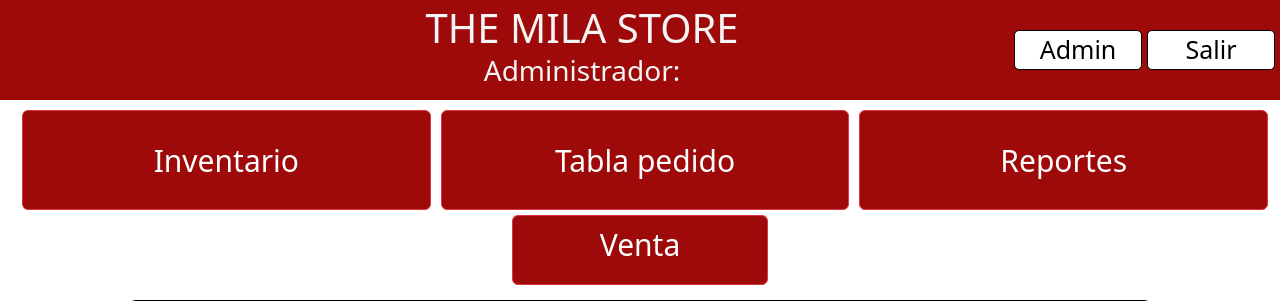
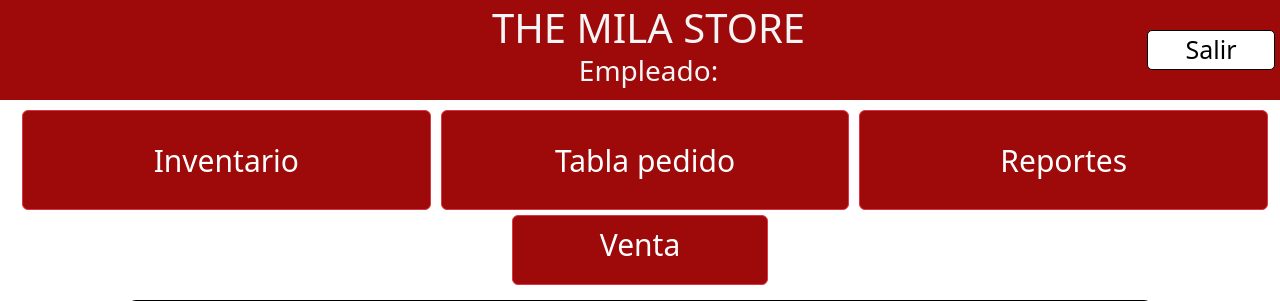
Before and after one commit to juangilfons/milanga-inventory, a Django app: page /orders/ in a window 1280 px wide. Shown: the top 301 px of the page. Run offline with Django 5.2, Linux system fonts and the light colour scheme; data comes from the database, SQL or seed files in the repository; both versions use the stored data as it was after the commit.

Commit message:
Updated navbar to change depending on user role

```diff
--- a/templates/base.html
+++ b/templates/base.html
@@ -14,9 +14,11 @@
     <header id="navbar">
         <div id="tit">
             <h1>THE MILA STORE </h1>
-            <h3>Administrador: {{ user.username }}</h3>
+            <h3>{% if user.is_staff or user.is_superuser %}Administrador{% else %}Empleado{% endif %}: {{ user.username }}</h3>
         </div>
-        <a href="{% url 'admin:index' %}" id="secondary">Admin</a>
+        {% if user.is_staff or user.is_superuser %}
+            <a href="{% url 'admin:index' %}" id="secondary">Admin</a>
+        {% endif %}
         <a href="{% url 'logout' %}" id="secondary">Salir</a>
     </header>
     <div class="container-fluid">
```
Also changed, not shown: db.sqlite3.
